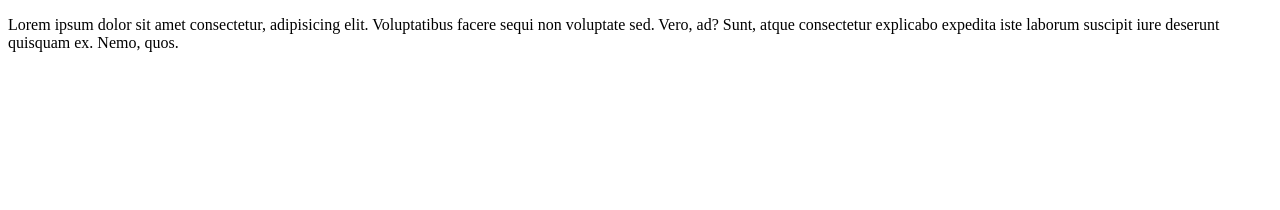
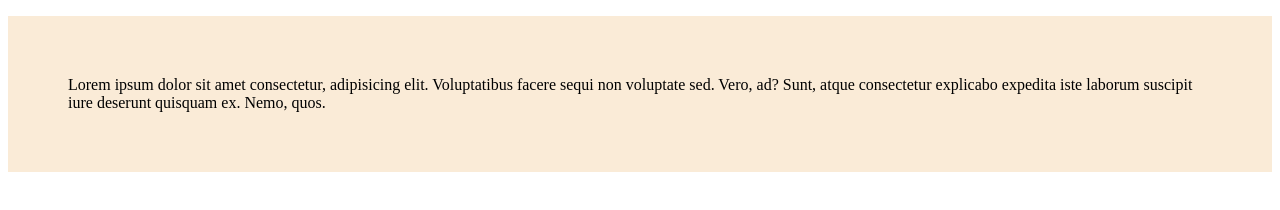
Before and after one commit to developernure/git, a plain HTML site: page index.html in a window 1280 px wide. Drawn offline with Linux system fonts and the light colour scheme.

Commit message:
style added

```diff
--- a/index.html
+++ b/index.html
@@ -4,6 +4,7 @@
   <meta charset="UTF-8">
   <meta name="viewport" content="width=, initial-scale=1.0">
   <title>Document</title>
+  <link rel="stylesheet" href="style/style.css">
 </head>
 <body>
   <p>Lorem ipsum dolor sit amet consectetur, adipisicing elit. Voluptatibus facere sequi non voluptate sed. Vero, ad? Sunt, atque consectetur explicabo expedita iste laborum suscipit iure deserunt quisquam ex. Nemo, quos.</p>
--- /dev/null
+++ b/style/style.css
@@ -0,0 +1,4 @@
+p{
+  background-color: antiquewhite;
+  padding: 60px;
+}
```
